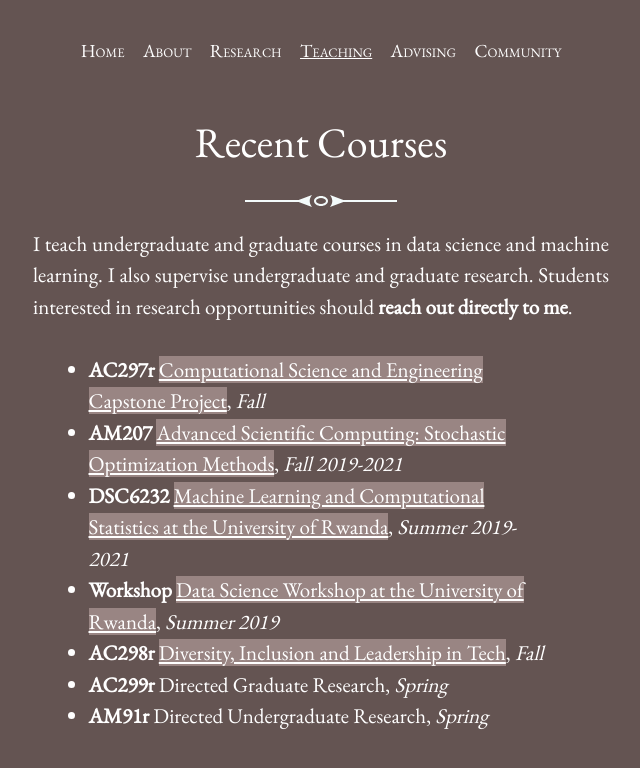
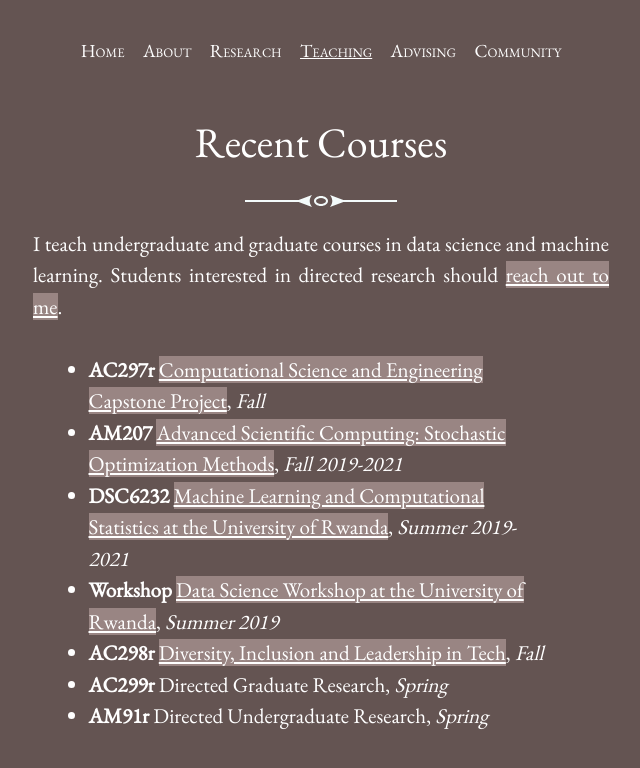
Before and after one commit to onefishy/onefishy.github.io, a Jekyll site: the page built from teaching.md, in a window 1280 px wide. Shown: the top 768 px of the page, without its empty margins (319-959 px from the left). Built offline with Jekyll 4.4.1, drawn with Linux system fonts in a browser that asks for light colours.

Commit message:
Update teaching.md

```diff
--- a/teaching.md
+++ b/teaching.md
@@ -3,7 +3,7 @@ layout: post
 title: Recent Courses
 ---
 
-I teach undergraduate and graduate courses in data science and machine learning. I also supervise undergraduate and graduate research. Students  interested in research opportunities should **reach out directly to me**.
+I teach undergraduate and graduate courses in data science and machine learning. Students interested in directed research should [reach out to me](/advising.html).
 
 * **AC297r** [Computational Science and Engineering Capstone Project](https://www.capstone.iacs.seas.harvard.edu), *Fall*<br>
 * **AM207** [Advanced Scientific Computing: Stochastic Optimization Methods](https://onefishy.github.io/am207/), *Fall 2019-2021*<br>
```
